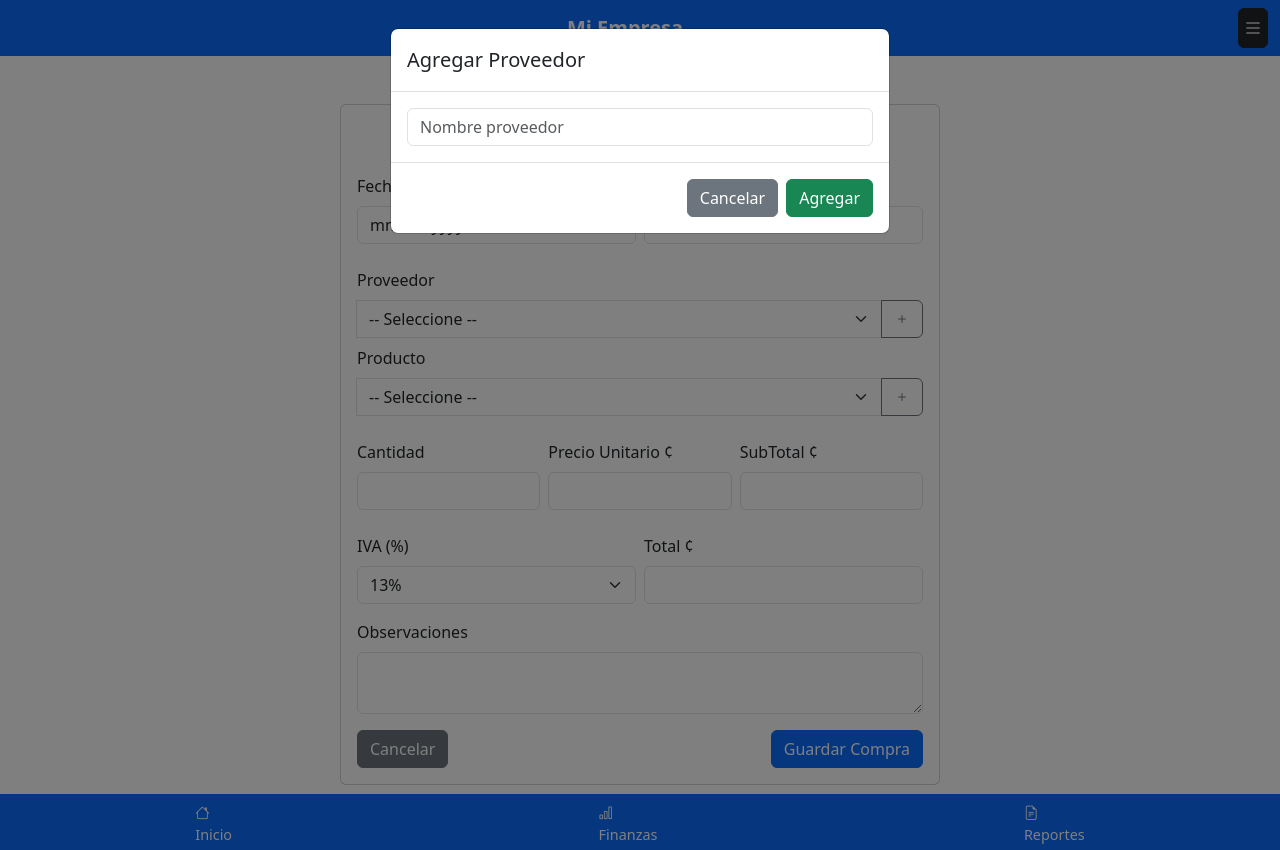
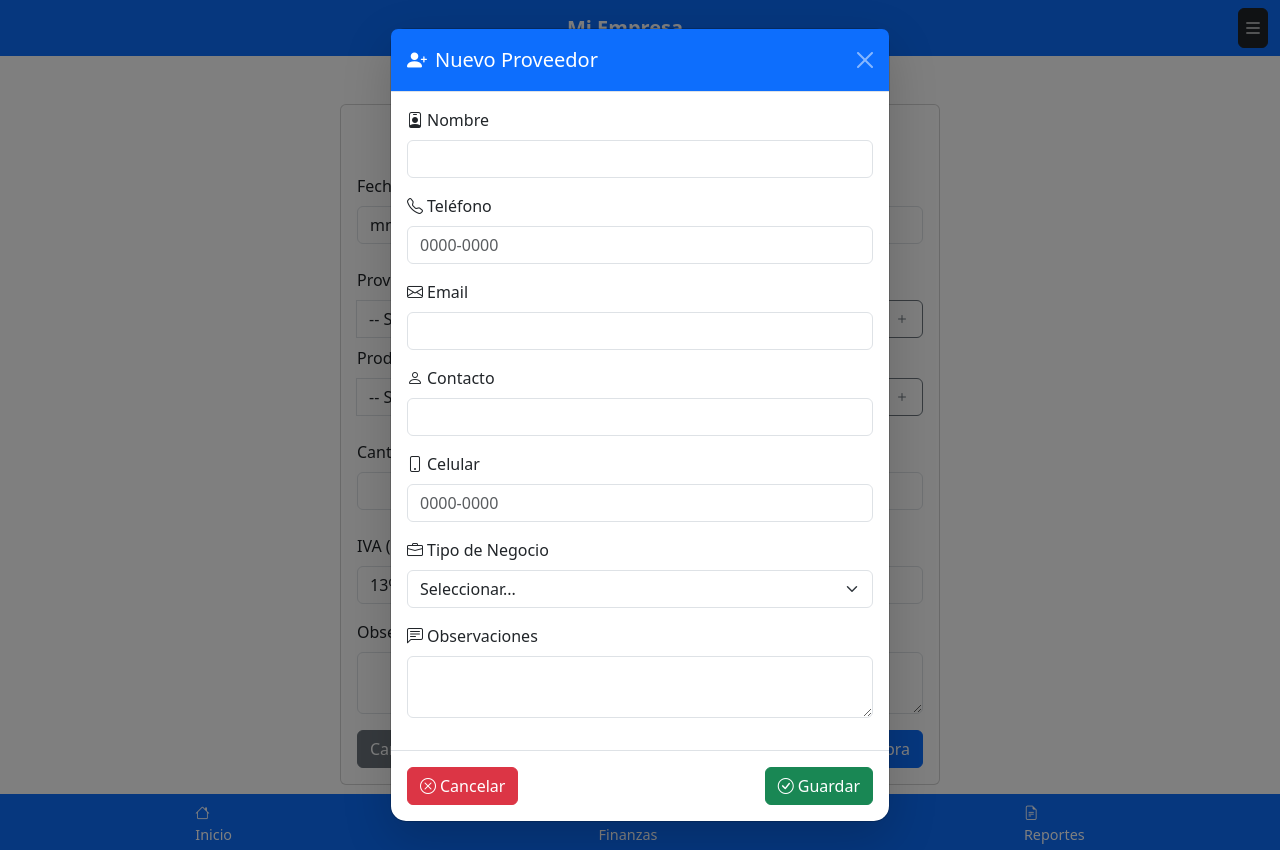
Before and after one commit to AppBebedero/app-emprendimiento-v2, a Flask app: page /compras/ in a window 1280 px wide, after a click that opens the changed part. Run offline with Flask 3, Linux system fonts and the light colour scheme.

Commit message:
Update compras.html

```diff
--- a/modulos/compras/templates/compras.html
+++ b/modulos/compras/templates/compras.html
@@ -74,34 +74,93 @@
   </div>
 </div>
 
-<!-- Modal Proveedor -->
-<div class="modal fade" id="modalProveedor" tabindex="-1">
-  <div class="modal-dialog">
-    <div class="modal-content">
-      <div class="modal-header"><h5 class="modal-title">Agregar Proveedor</h5></div>
-      <div class="modal-body">
-        <input id="newProveedor" type="text" class="form-control" placeholder="Nombre proveedor">
+<!-- MODAL NUEVO PROVEEDOR -->
+<div class="modal fade" id="modalProveedor" tabindex="-1" aria-labelledby="modalProveedorLabel" aria-hidden="true">
+  <div class="modal-dialog modal-dialog-centered">
+    <div class="modal-content rounded-4 shadow-lg">
+      <div class="modal-header bg-primary text-white">
+        <h5 class="modal-title" id="modalProveedorLabel">
+          <i class="bi bi-person-plus-fill me-2"></i>Nuevo Proveedor
+        </h5>
+        <button type="button" class="btn-close btn-close-white" data-bs-dismiss="modal" aria-label="Cerrar"></button>
       </div>
-      <div class="modal-footer">
-        <button class="btn btn-secondary" data-bs-dismiss="modal">Cancelar</button>
-        <button class="btn btn-success" id="btnAddProveedor">Agregar</button>
-      </div>
+      <form id="formNuevoProveedor">
+        <div class="modal-body">
+          <div class="mb-3">
+            <label class="form-label"><i class="bi bi-person-badge me-1"></i>Nombre</label>
+            <input type="text" class="form-control" name="nombre" required>
+          </div>
+          <div class="mb-3">
+            <label class="form-label"><i class="bi bi-telephone me-1"></i>Teléfono</label>
+            <input type="text" class="form-control" name="telefono" maxlength="9" pattern="\d{4}-\d{4}" placeholder="0000-0000">
+          </div>
+          <div class="mb-3">
+            <label class="form-label"><i class="bi bi-envelope me-1"></i>Email</label>
+            <input type="email" class="form-control" name="email">
+          </div>
+          <div class="mb-3">
+            <label class="form-label"><i class="bi bi-person me-1"></i>Contacto</label>
+            <input type="text" class="form-control" name="contacto">
+          </div>
+          <div class="mb-3">
+            <label class="form-label"><i class="bi bi-phone me-1"></i>Celular</label>
+            <input type="text" class="form-control" name="celular" maxlength="9" pattern="\d{4}-\d{4}" placeholder="0000-0000">
+          </div>
+          <div class="mb-3">
+            <label class="form-label"><i class="bi bi-briefcase me-1"></i>Tipo de Negocio</label>
+            <select class="form-select" name="tipo_negocio" required>
+              <option value="">Seleccionar...</option>
+              <option value="Suministros">Suministros</option>
+              <option value="Oficina">Oficina</option>
+              <option value="Librería">Librería</option>
+              <option value="Otros">Otros</option>
+            </select>
+          </div>
+          <div class="mb-3">
+            <label class="form-label"><i class="bi bi-chat-left-text me-1"></i>Observaciones</label>
+            <textarea class="form-control" name="observaciones" rows="2"></textarea>
+          </div>
+        </div>
+        <div class="modal-footer d-flex justify-content-between">
+          <button type="button" class="btn btn-danger" data-bs-dismiss="modal">
+            <i class="bi bi-x-circle me-1"></i>Cancelar
+          </button>
+          <button type="submit" class="btn btn-success">
+            <i class="bi bi-check-circle me-1"></i>Guardar
+          </button>
+        </div>
+      </form>
     </div>
   </div>
 </div>
 
-<!-- Modal Producto -->
-<div class="modal fade" id="modalProducto" tabindex="-1">
-  <div class="modal-dialog">
-    <div class="modal-content">
-      <div class="modal-header"><h5 class="modal-title">Agregar Producto</h5></div>
-      <div class="modal-body">
-        <input id="newProducto" type="text" class="form-control" placeholder="Nombre producto">
+<!-- MODAL NUEVO PRODUCTO (básico, puedes mejorarlo igual que el de proveedor) -->
+<div class="modal fade" id="modalProducto" tabindex="-1" aria-labelledby="modalProductoLabel" aria-hidden="true">
+  <div class="modal-dialog modal-dialog-centered">
+    <div class="modal-content rounded-4 shadow-lg">
+      <div class="modal-header bg-success text-white">
+        <h5 class="modal-title" id="modalProductoLabel">
+          <i class="bi bi-box-seam me-2"></i>Nuevo Producto
+        </h5>
+        <button type="button" class="btn-close btn-close-white" data-bs-dismiss="modal" aria-label="Cerrar"></button>
       </div>
-      <div class="modal-footer">
-        <button class="btn btn-secondary" data-bs-dismiss="modal">Cancelar</button>
-        <button class="btn btn-success" id="btnAddProducto">Agregar</button>
-      </div>
+      <form id="formNuevoProducto">
+        <div class="modal-body">
+          <div class="mb-3">
+            <label class="form-label"><i class="bi bi-box me-1"></i>Nombre</label>
+            <input type="text" class="form-control" name="nombre" required>
+          </div>
+          <!-- Puedes agregar más campos según tus necesidades -->
+        </div>
+        <div class="modal-footer d-flex justify-content-between">
+          <button type="button" class="btn btn-danger" data-bs-dismiss="modal">
+            <i class="bi bi-x-circle me-1"></i>Cancelar
+          </button>
+          <button type="submit" class="btn btn-success">
+            <i class="bi bi-check-circle me-1"></i>Guardar
+          </button>
+        </div>
+      </form>
     </div>
   </div>
 </div>
@@ -123,19 +182,48 @@
   document.getElementById('precioUnitario').addEventListener('input', recalcular);
   document.getElementById('iva').addEventListener('change', recalcular);
 
-  // Gestión en memoria de proveedores/productos
+  // --- Gestión de proveedores y productos en memoria ---
   const selectProv = document.querySelector('select[name="Proveedor"]');
   const selectProd = document.querySelector('select[name="Producto"]');
 
-  document.getElementById('btnAddProveedor').addEventListener('click', ()=>{
-    const name = document.getElementById('newProveedor').value.trim();
-    if(name){ let o=new Option(name,name); selectProv.add(o); selectProv.value=name;}
+  // Guardar proveedor desde el modal completo
+  document.getElementById('formNuevoProveedor').addEventListener('submit', function(e){
+    e.preventDefault();
+    const nombre = this.nombre.value.trim();
+    if(nombre){
+      // Verificar duplicados
+      let existe = false;
+      for(let i=0; i<selectProv.options.length; i++){
+        if(selectProv.options[i].value.toLowerCase() === nombre.toLowerCase()){ existe = true; break;}
+      }
+      if(!existe){
+        let o = new Option(nombre, nombre);
+        selectProv.add(o);
+        selectProv.value = nombre;
+      }
+    }
     bootstrap.Modal.getInstance(document.getElementById('modalProveedor')).hide();
+    this.reset();
   });
-  document.getElementById('btnAddProducto').addEventListener('click', ()=>{
-    const name = document.getElementById('newProducto').value.trim();
-    if(name){ let o=new Option(name,name); selectProd.add(o); selectProd.value=name;}
+
+  // Guardar producto desde el modal
+  document.getElementById('formNuevoProducto').addEventListener('submit', function(e){
+    e.preventDefault();
+    const nombre = this.nombre.value.trim();
+    if(nombre){
+      let existe = false;
+      for(let i=0; i<selectProd.options.length; i++){
+        if(selectProd.options[i].value.toLowerCase() === nombre.toLowerCase()){ existe = true; break;}
+      }
+      if(!existe){
+        let o = new Option(nombre, nombre);
+        selectProd.add(o);
+        selectProd.value = nombre;
+      }
+    }
     bootstrap.Modal.getInstance(document.getElementById('modalProducto')).hide();
+    this.reset();
   });
+
 </script>
 {% endblock %}
```
